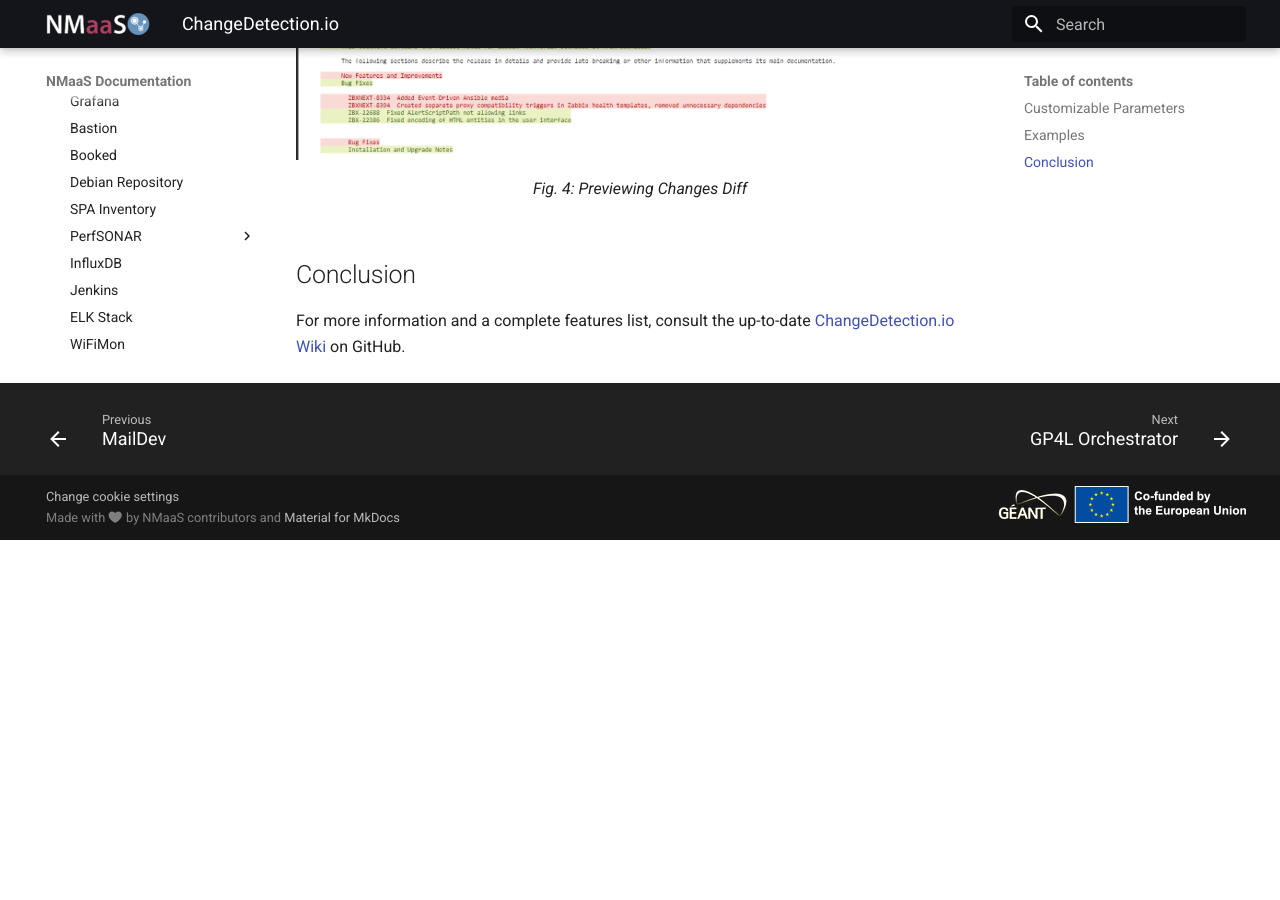
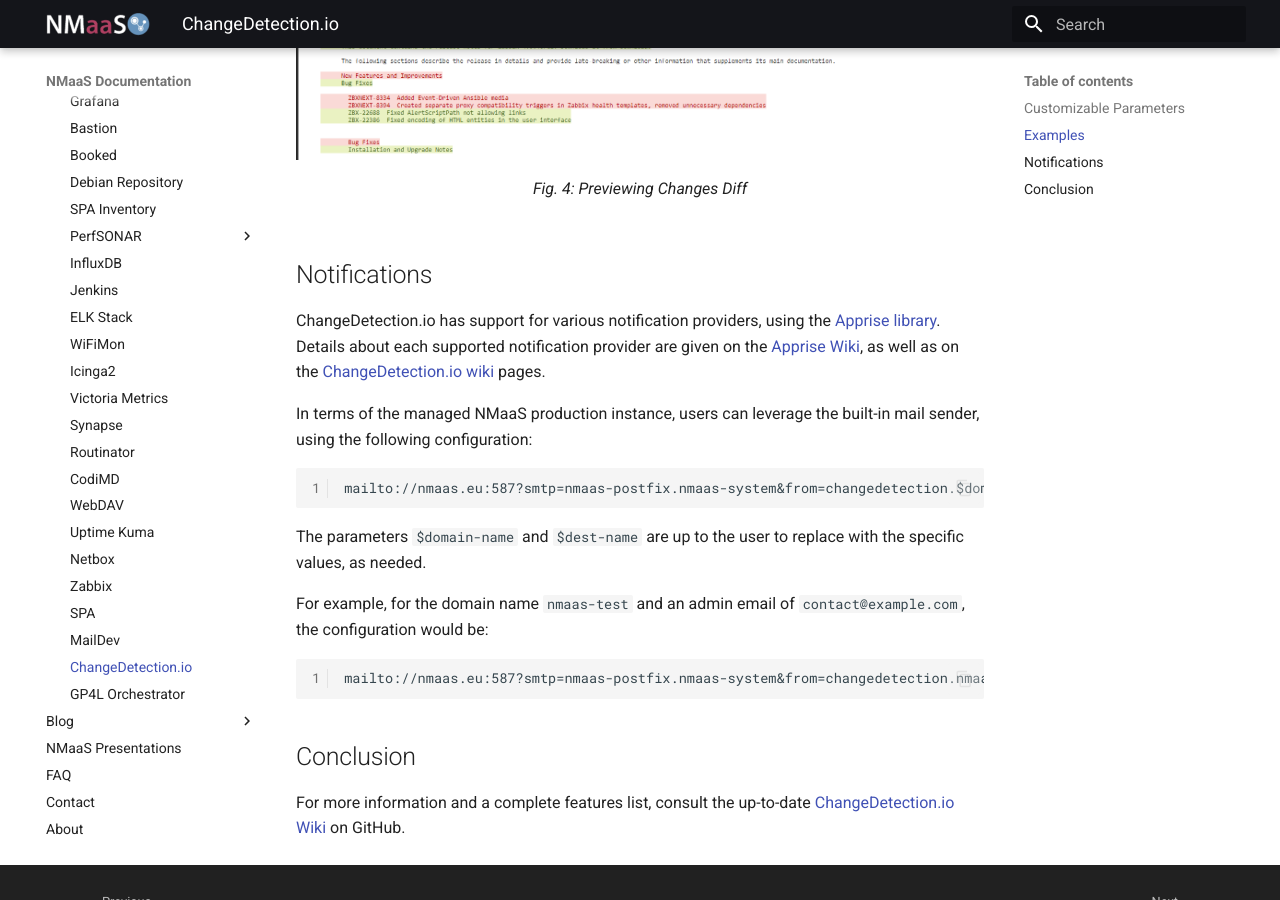
Before and after one commit to nmaas-platform/nmaas-docs, an MkDocs documentation site: the page built from docs/nmaas-applications/tutorials/changedetectionio.md, in a window 1280 px wide and 900 px high, scrolled down 1723 px. Built offline with MkDocs 1.6.1 and Material for MkDocs 9.7.7, drawn with Linux system fonts in a browser that asks for light colours; before the commit the page ends 2263 px from its top, so only the background shows below that.

Commit message:
Add notification instructions for changedetection.io (#69)

````diff
--- a/docs/nmaas-applications/tutorials/changedetectionio.md
+++ b/docs/nmaas-applications/tutorials/changedetectionio.md
@@ -32,6 +32,24 @@
 <figcaption>Fig. 4: Previewing Changes Diff</figcaption>
 </figure>
 
+## Notifications
+
+ChangeDetection.io has support for various notification providers, using the [Apprise library](https://github.com/caronc/apprise). Details about each supported notification provider are given on the [Apprise Wiki](https://github.com/caronc/apprise/wiki), as well as on the [ChangeDetection.io wiki](https://github.com/caronc/apprise/wiki) pages.
+
+In terms of the managed NMaaS production instance, users can leverage the built-in mail sender, using the following configuration:
+
+```
+mailto://nmaas.eu:587?smtp=nmaas-postfix.nmaas-system&from=changedetection.$domain-name@nmaas.eu&to=$dest-email
+```
+
+The parameters `$domain-name` and `$dest-name` are up to the user to replace with the specific values, as needed.
+
+For example, for the domain name `nmaas-test` and an admin email of `contact@example.com`, the configuration would be:
+
+```
+mailto://nmaas.eu:587?smtp=nmaas-postfix.nmaas-system&from=changedetection.nmaas-test@nmaas.eu&to=contact@example.com
+```
+
 ## Conclusion
 
 For more information and a complete features list, consult the up-to-date [ChangeDetection.io Wiki](https://github.com/dgtlmoon/changedetection.io/wiki) on GitHub.
````
